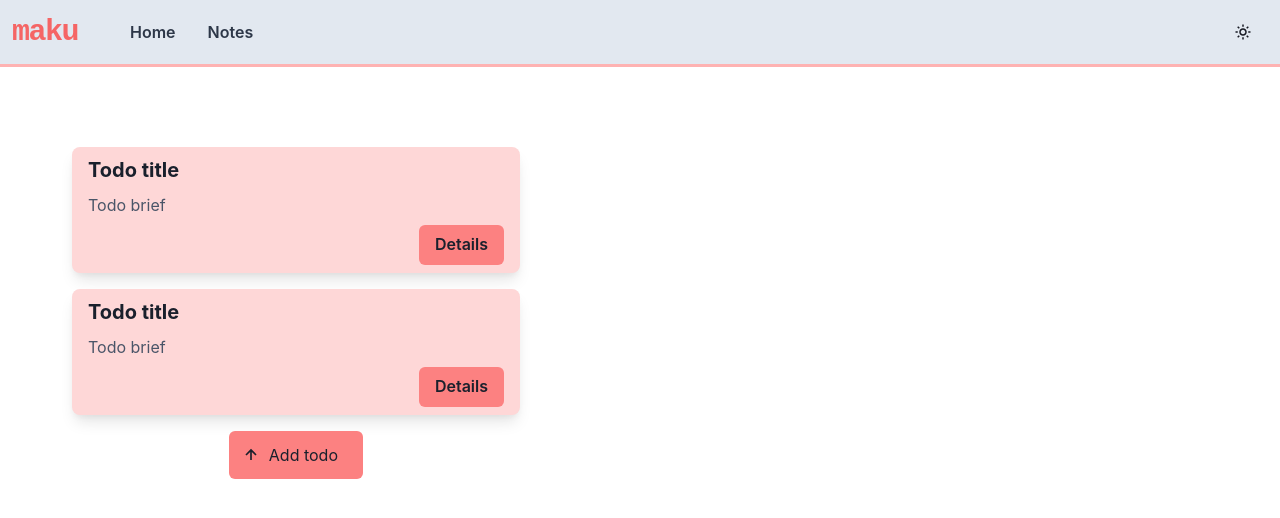
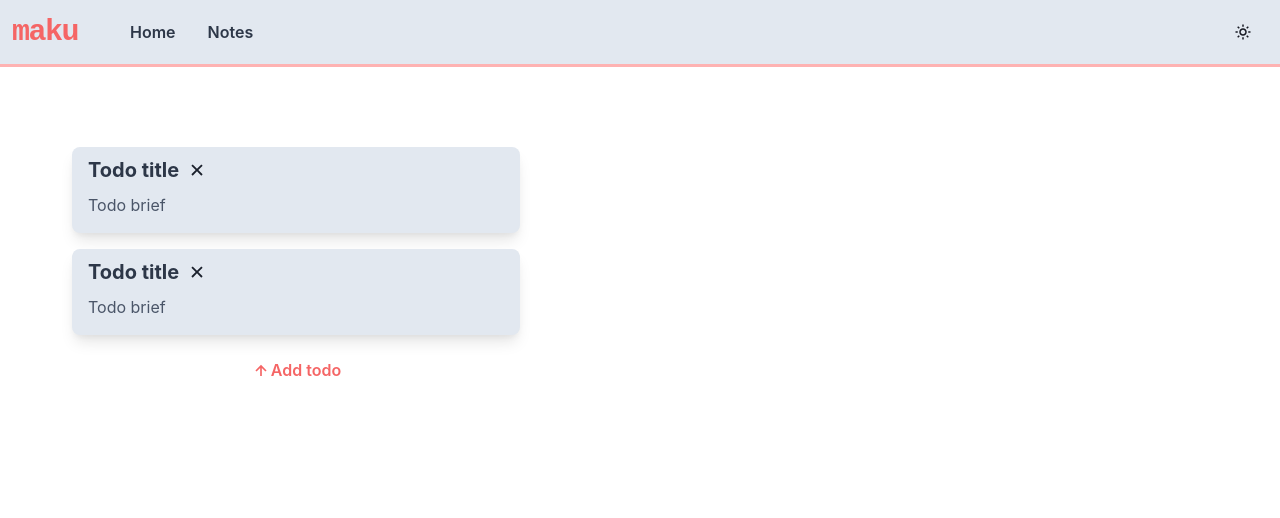
Before and after one commit to nyzss/maku-front-end, a Next.js app: page /notes in a window 1280 px wide. Shown: the top 518 px of the page. Built offline with nearby package versions, Linux system fonts and the light colour scheme; no server answers.

Commit message:
minor todo ui change

```diff
--- a/components/Notes/Todo/AddTodo.jsx
+++ b/components/Notes/Todo/AddTodo.jsx
@@ -11,13 +11,13 @@ const AddTodo = () => {
     <>
       <Stack spacing="4" p="4" borderRadius="xl" shadow="2xl">
         <Input
-          placeholder="Add todo"
+          placeholder="todo title"
           bgColor={useColorModeValue("gray.100", "gray.700")}
-          color={useColorModeValue("gray.800", "gray.800")}
         />
         <Textarea
-          placeholder="todo content"
+          placeholder="short description"
           bgColor={useColorModeValue("gray.100", "gray.700")}
+          resize="none"
         />
         <Button w="25%" bgColor="red.300">
           Add todo
--- a/components/Notes/Todo/SingleTodo.jsx
+++ b/components/Notes/Todo/SingleTodo.jsx
@@ -1,4 +1,14 @@
-import { Box, Text, Flex, Button, useColorModeValue } from "@chakra-ui/react";
+import {
+  HStack,
+  Box,
+  Text,
+  Flex,
+  Button,
+  useColorModeValue,
+  Icon,
+} from "@chakra-ui/react";
+
+import { IoCloseSharp } from "react-icons/io5";
 
 const SingleTodo = () => {
   return (
@@ -7,28 +17,34 @@ const SingleTodo = () => {
         w="md"
         py={2}
         px={4}
-        bg={useColorModeValue("red.100", "gray.700")}
+        bg={useColorModeValue("gray.200", "gray.700")}
         shadow="lg"
         rounded="lg"
       >
+        <HStack>
           <Text
-          color={useColorModeValue("gray.800", "white")}
+            color={useColorModeValue("gray.700", "white")}
             fontSize={{ base: "2xl", md: "xl" }}
             mt={{ base: 2, md: 0 }}
             fontWeight="bold"
+            cursor="pointer"
           >
             Todo title
           </Text>
+          <Flex justifyContent="end">
+            <Icon fontSize="xl" as={IoCloseSharp} />
+          </Flex>
+        </HStack>
 
-        <Text mt={2} color={useColorModeValue("gray.600", "gray.200")}>
+        <Text my={2} color={useColorModeValue("gray.600", "gray.200")}>
           Todo brief
         </Text>
 
-        <Flex justifyContent="end" mt={2}>
+        {/* <Flex justifyContent="end" mt={2}>
           <Button bgColor={useColorModeValue("red.300", "red.300")}>
             Details
           </Button>
-        </Flex>
+        </Flex> */}
       </Box>
     </Flex>
   );
--- a/components/Notes/Todo/Todo.jsx
+++ b/components/Notes/Todo/Todo.jsx
@@ -11,6 +11,7 @@ import {
   Box,
   Text,
   HStack,
+  Button,
 } from "@chakra-ui/react";
 import { useState } from "react";
 
@@ -35,22 +36,17 @@ const Todo = () => {
           <SingleTodo />
           <SingleTodo />
           <Flex justifyContent="center">
-            <Box
-              p="3"
-              borderRadius="md"
-              bgColor="red.300"
+            <Button
               onClick={() => setAddTodoIsOpen(!addTodoIsOpen)}
-              cursor="pointer"
-              w="30%"
+              color={useColorModeValue("red.400", "red.300")}
+              variant="ghost"
             >
-              <HStack>
-                <Icon
-                  as={addTodoIsOpen ? BiDownArrowAlt : BiUpArrowAlt}
-                  fontSize="xl"
-                />
-                <Text>Add todo</Text>
-              </HStack>
-            </Box>
+              <Icon
+                as={addTodoIsOpen ? BiDownArrowAlt : BiUpArrowAlt}
+                fontSize="xl"
+              />
+              <Text>Add todo</Text>
+            </Button>
           </Flex>
           <Collapse in={addTodoIsOpen}>
             <AddTodo />
```
Lines whose indentation alone changed are shown as unchanged.
